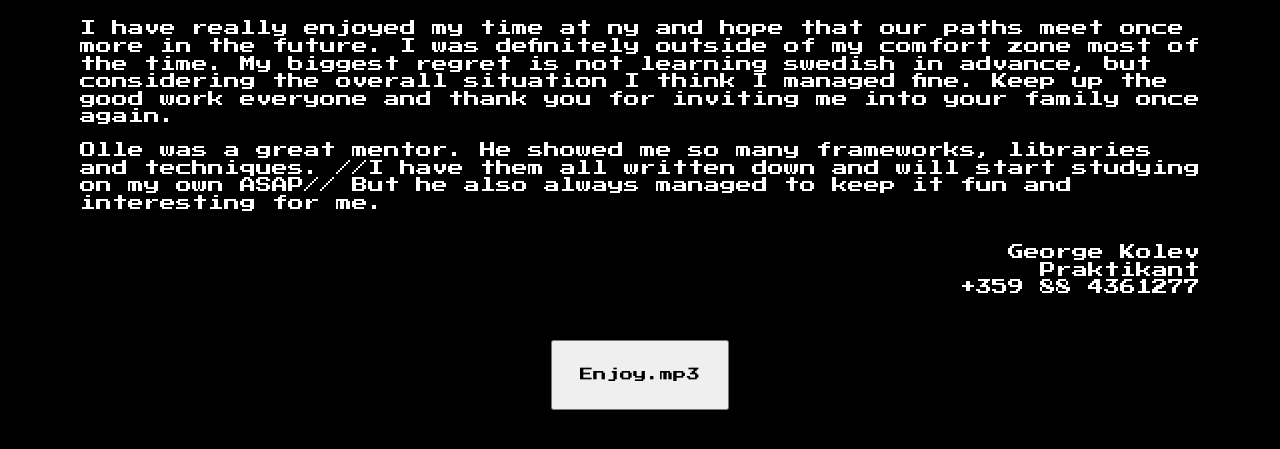
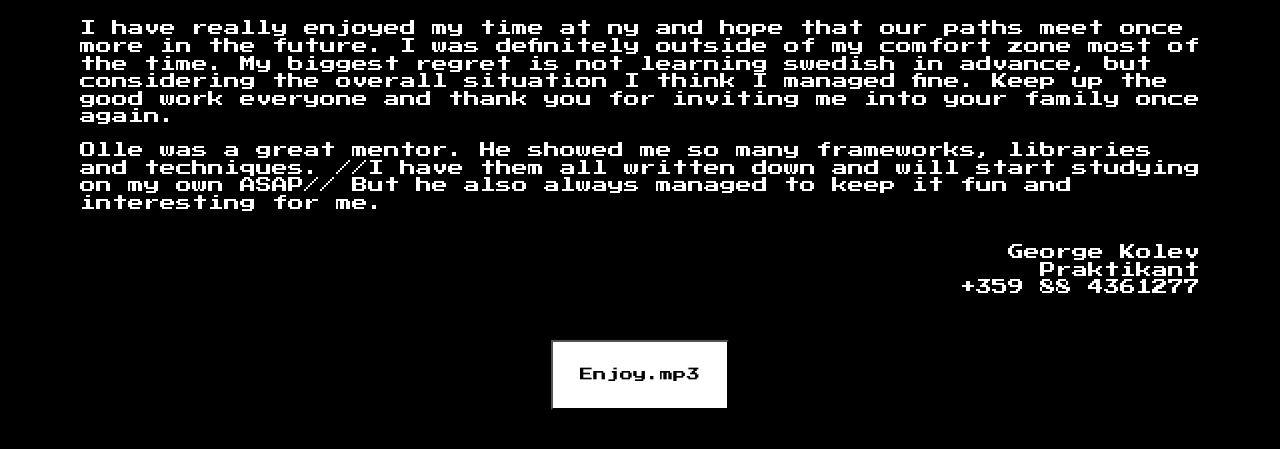
Before and after one commit to gekolev/ny, a plain HTML site: page index.html in a window 1280 px wide. Shown: the part 159-608 px from the top of the page. Drawn offline with Linux system fonts and the light colour scheme.

Commit message:
Update index.html

```diff
--- a/index.html
+++ b/index.html
@@ -38,6 +38,8 @@
     button {
         margin-top: 2em;
         padding:2em;
+        -webkit-appearance:none;
+        background-color:white;
     }
     .signature {
         margin-top:2em;
```
